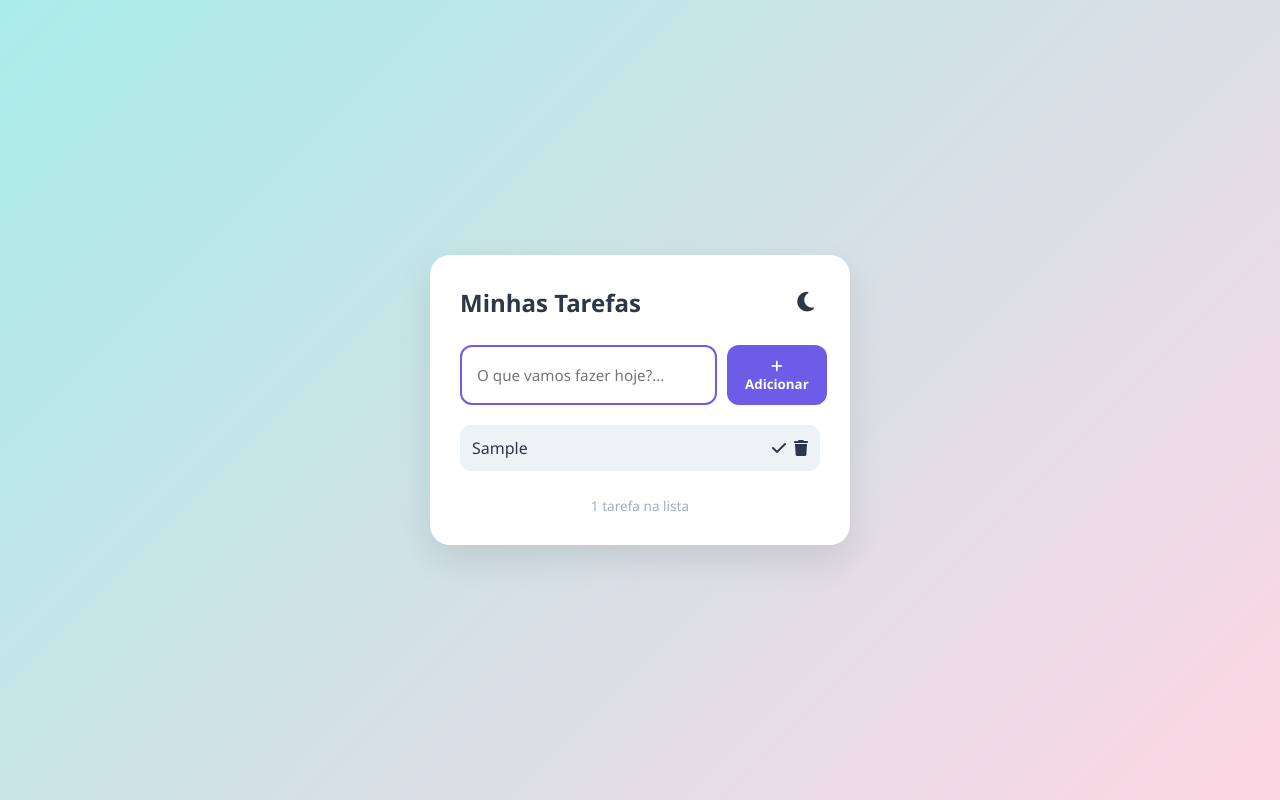
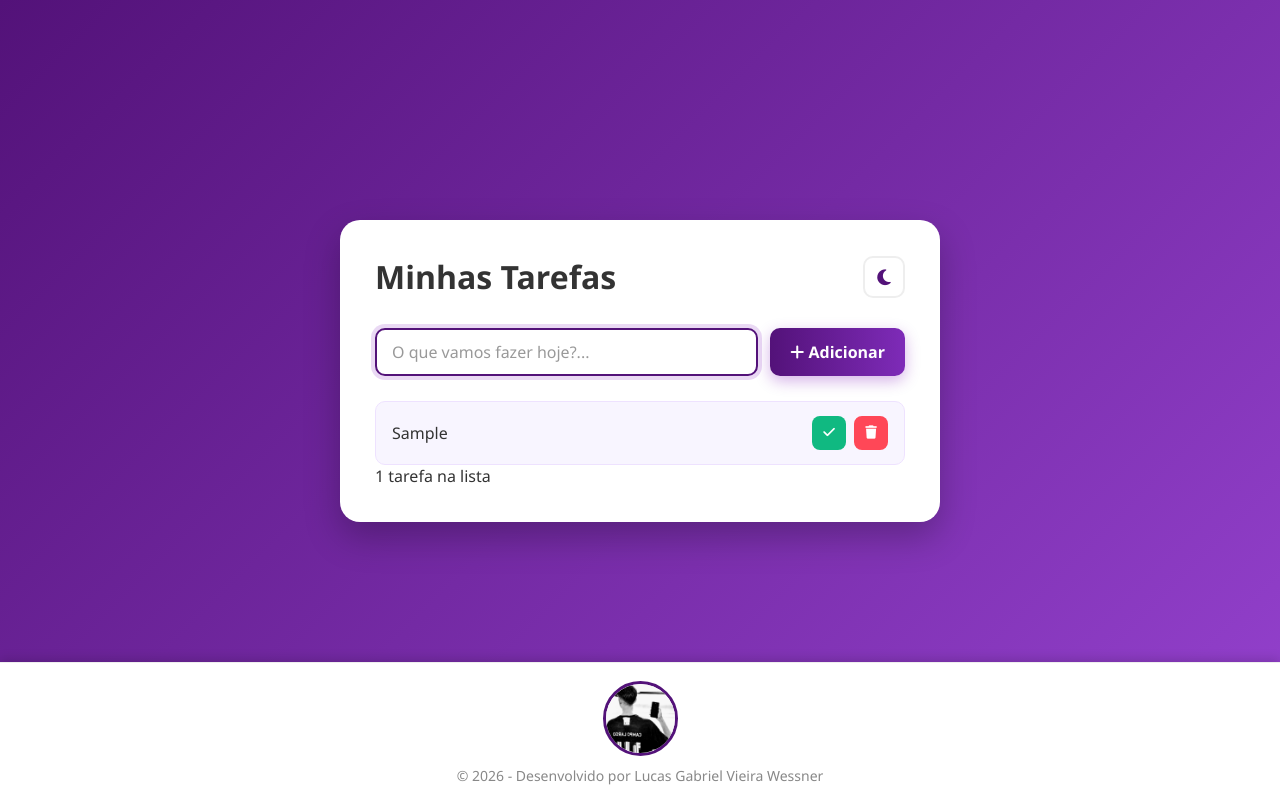
Before and after one commit to lucasgabrielwessner/CADASTRO_TAREFAS_SENAI_LUCASGABRIEL_V1, a plain HTML site: page index.html in a window 1280 px wide. Both pictures are taken after typing "Sample" into the empty fields and a click on the button "Adicionar". Drawn offline with Linux system fonts and the light colour scheme.

Commit message:
ARQUIVOS V1 FINALIZADOS

```diff
--- a/index.html
+++ b/index.html
@@ -8,6 +8,7 @@
     <link rel="stylesheet" href="https://cdnjs.cloudflare.com/ajax/libs/font-awesome/6.4.0/css/all.min.css">
 </head>
 <body>
+    <div class="container">
         <div class="cartao-aplicacao">
             <header class="cabecalho-aplicacao">
                 <h1>Minhas Tarefas</h1>
@@ -22,9 +23,12 @@
                 </button>
             </div>
             <ul id="lista-tarefas" class="lista-tarefas"></ul>
+            <span id="contador-tarefas">0 tarefas na lista</span>
             <footer class="rodape-aplicacao">
-            <span id="contador-tarefas">0 tarefas na lista</span>
+                <img src="me.jpg" alt="">
+                <p>&copy; 2026 - Desenvolvido por Lucas Gabriel Vieira Wessner</p>
             </footer>
+        </div>
     </div>
     <script src="script.js"></script>
 </body>
--- a/script.js
+++ b/script.js
@@ -14,7 +14,6 @@ function adicionarTarefa() {
     if (textoTarefa === '') return;
 
     const itemLista = document.createElement('li');
-    itemLista.classList.add('item-tarefa');
 
     const textoSpan = document.createElement('span');
     textoSpan.textContent = textoTarefa;
@@ -22,14 +21,15 @@ function adicionarTarefa() {
     const acoes = document.createElement('div');
     acoes.classList.add('acoes-tarefa');
     acoes.innerHTML = `
-        <button class="botao-acao concluir"><i class="fa-solid fa-check"></i></button>
-        <button class="botao-acao excluir"><i class="fa-solid fa-trash"></i></button>
+        <button class="concluir"><i class="fa-solid fa-check"></i></button>
+        <button class="excluir"><i class="fa-solid fa-trash"></i></button>
     `;
 
     itemLista.append(textoSpan, acoes);
 
+    // AQUI ESTAVA O ERRO - agora é 'concluida' igual ao CSS
     acoes.querySelector('.concluir').addEventListener('click', () => {
-        itemLista.classList.toggle('item-tarefa-concluida');
+        itemLista.classList.toggle('concluida');
     });
 
     acoes.querySelector('.excluir').addEventListener('click', () => {
--- a/style.css
+++ b/style.css
@@ -1,130 +1,331 @@
-:root {
-    --gradiente-fundo: linear-gradient(135deg, #a8edea 0%, #fed6e3 100%);
-    --fundo-cartao: #ffffff;
-    --cor-texto: #2d3748;
-    --cor-primaria: #6c5ce7;
-    --cor-primaria-destque: #5b4bc4;
-    --cor-borda: #edf2f7;
-    --cor-perigo: #ff7675;
-    --cor-concluido: #a0aec0;
-    --cor-correto: #00b894;
-}
-body.modo-escuro {
-    --gradiente-fundo: linear-gradient(135deg, #2d3748 0%, #1a202c 100%);
-    --fundo-cartao: #1a202c;
-    --cor-texto: #f7fafc;
-    --cor-borda: #4a5568;
-}
 * {
-    box-sizing: border-box;
     margin: 0;
     padding: 0;
-    font-family: 'Segoe UI', Tahoma, Geneva, Verdana, sans-serif;
-    transition: background 0.3s, color 0.3s;
+    box-sizing: border-box;
+    font-family: 'Segoe UI', Arial, sans-serif;
 }
+
 body {
-    background: var(--gradiente-fundo);
+    background: linear-gradient(135deg, #531279, #9542cf);
     min-height: 100vh;
+    padding: 40px 20px;
+    color: #333;
     display: flex;
-    justify-content: center;
+    flex-direction: column;
     align-items: center;
-    padding: 20px;
+    transition: background .3s ease;
 }
+
+.container {
+    width: 100%;
+    max-width: 600px;
+    margin: 180px auto 40px auto;
+}
+
 .cartao-aplicacao {
-    background: var(--fundo-cartao);
-    color: var(--cor-texto);
     width: 100%;
-    max-width: 420px;
+    background: #ffffff;
+    padding: 35px;
     border-radius: 20px;
-    padding: 30px;
-    box-shadow: 0 15px 35px rgba(0,0,0,0.1);
+    box-shadow: 0 15px 35px rgba(0, 0, 0, .25);
+    transition: background .3s, color .3s;
 }
+
 .cabecalho-aplicacao {
     display: flex;
     justify-content: space-between;
     align-items: center;
+    margin-bottom: 30px;
+}
+
+.cabecalho-aplicacao h1 {
+    color: #333;
+    font-size: 32px;
+}
+
+.botao-icone {
+    width: 42px;
+    height: 42px;
+    border: 2px solid #eee;
+    border-radius: 10px;
+    background: #fff;
+    cursor: pointer;
+    font-size: 18px;
+    color: #531279;
+    transition: .3s;
+}
+
+.botao-icone:hover {
+    background: #f3e8ff;
+    border-color: #531279;
+    transform: translateY(-2px);
+}
+
+.caixa-entrada {
+    display: flex;
+    gap: 12px;
     margin-bottom: 25px;
+}
+
+#campo-tarefa {
+    flex: 1;
+    height: 48px;
+    padding: 10px 15px;
+    border: 2px solid #ddd;
+    border-radius: 10px;
+    font-size: 16px;
+    outline: none;
+    transition: .3s;
+}
+
+#campo-tarefa:focus {
+    border-color: #531279;
+    box-shadow: 0 0 0 4px rgba(115, 2, 180, 0.15);
+}
+
+#campo-tarefa::placeholder {
+    color: #999;
+}
+
+.botao-principal {
+    height: 48px;
+    padding: 0 20px;
+    border: none;
+    border-radius: 10px;
+    background: linear-gradient(90deg, #531279, #7e2bb8);
+    color: white;
+    font-size: 16px;
+    font-weight: bold;
+    cursor: pointer;
+    transition: .3s;
+    box-shadow: 0 5px 15px rgba(115, 2, 180, 0.3);
+    white-space: nowrap;
+}
+
+.botao-principal:hover {
+    transform: translateY(-2px);
+    box-shadow: 0 8px 20px rgba(115, 2, 180, 0.4);
+}
+
+.lista-tarefas {
+    list-style: none;
+    display: flex;
+    flex-direction: column;
+    gap: 10px;
+    min-height: 50px;
+}
+
+.lista-tarefas li {
+    display: flex;
+    justify-content: space-between;
+    align-items: center;
     gap: 12px;
+    background: #f8f5ff;
+    border: 1px solid #eee2ff;
+    padding: 14px 16px;
+    border-radius: 10px;
+    transition: .2s;
+    animation: aparecer .25s ease;
 }
-.cabecalho-aplicacao h1 {
-    font-size: 1.5rem;
-    font-weight: 700;
-    margin: 0;
+
+.lista-tarefas li span {
+    flex: 1;
+    display: block;
+    text-align: left;
+    word-break: break-word;
+    color: #333;
+    font-size: 16px;
 }
-.botao-icone {
-    background: transparent;
+
+.acoes-tarefa {
+    display: flex;
+    gap: 8px;
+    flex-shrink: 0;
+}
+
+@keyframes aparecer {
+    from {
+        opacity: 0;
+        transform: translateY(5px);
+    }
+
+    to {
+        opacity: 1;
+        transform: translateY(0);
+    }
+}
+
+.lista-tarefas li.concluida {
+    background: #f0f0f0;
+    border-color: #e0e0e0;
+    opacity: 0.7;
+}
+
+.lista-tarefas li.concluida span {
+    text-decoration: line-through;
+    text-decoration-thickness: 2px;
+    opacity: 0.5;
+    color: #888;
+}
+
+.lista-tarefas li button {
     border: none;
+    width: 34px;
+    height: 34px;
+    border-radius: 8px;
+    color: white;
     cursor: pointer;
-    font-size: 1.4rem;
-    color: inherit;
-    padding: 6px;
-    border-radius: 50%;
+    transition: .2s;
     display: flex;
     align-items: center;
     justify-content: center;
-    transition: background 0.2s;
 }
-.botao-icone:hover { background: rgba(0,0,0,0.08); }
-.caixa-entrada { display: flex; gap: 10px; margin-bottom: 20px; }
-input[type="text"] {
-    flex: 1;
-    padding: 12px 15px;
-    border: 2px solid var(--cor-borda);
-    border-radius: 12px;
-    outline: none;
-    font-size: 0.95rem;
-    background: transparent;
-    color: var(--cor-texto);
+
+.lista-tarefas li .concluir {
+    background: #10b981;
 }
-input[type="text"]:focus { border-color: var(--cor-primaria); }
-.botao-principal {
-    background: var(--cor-primaria);
-    color: white;
-    border: none;
-    padding: 12px 18px;
-    border-radius: 12px;
-    font-weight: 600;
-    cursor: pointer;
-    transition: transform 0.1s, background 0.2s;
+
+.lista-tarefas li .concluir:hover {
+    background: #059669;
+    transform: scale(1.05);
 }
-.botao-principal:hover { background: var(--cor-primaria-destque); transform: translateY(-2px); }
-.lista-tarefas {
-    list-style: none;
-    max-height: 280px;
-    overflow-y: auto;
+
+.lista-tarefas li .excluir {
+    background: #ff4757;
 }
-.item-tarefa {
+
+.lista-tarefas li .excluir:hover {
+    background: #e84118;
+    transform: scale(1.05);
+}
+
+.lista-tarefas li.concluida .concluir {
+    background: #9ca3af;
+}
+
+.rodape-aplicacao {
+    margin-top: 25px;
+    padding-top: 18px;
+    border-top: 1px solid #eee;
+    text-align: center;
+    color: #888;
+    font-size: 14px;
+}
+.rodape-aplicacao {
+    margin-top: 25px;
+    padding-top: 18px;
+    border-top: 1px solid #eee;
     display: flex;
+    flex-direction: column; /* foto em cima */
     align-items: center;
-    justify-content: space-between;
-    padding: 12px;
-    background: var(--cor-borda);
-    border-radius: 10px;
-    margin-bottom: 10px;
-    animation: aparecer 0.3s ease;
+    gap: 10px;
+    text-align: center;
+    color: #888;
+    font-size: 14px;
 }
-.item-tarefa-concluida span {
-    text-decoration: line-through;
-    color: var(--cor-concluido);
+
+.rodape-aplicacao img {
+    width: 75px;
+    height: 75px;
+    border-radius: 50%;
+    object-fit: cover;
+    border: 3px solid #531279;
 }
-.acoes-tarefa { display: flex; gap: 8px; }
-.botao-acao {
-    background: none;
-    border: none;
-    cursor: pointer;
-    font-size: 1rem;
-    color: var(--cor-texto);
-    transition: color 0.2s;
+
+.rodape-aplicacao p {
+    margin: 0;
 }
-.botao-acao.concluir:hover { color: var(--cor-correto); }
-.botao-acao.excluir:hover { color: var(--cor-perigo); }
-.rodape-aplicacao {
-    margin-top: 15px;
-    font-size: 0.85rem;
-    color: var(--cor-concluido);
+
+/* MODO ESCURO */
+body.modo-escuro {
+    background: linear-gradient(135deg, #1a102a, #2d1b4e);
+}
+
+body.modo-escuro .cartao-aplicacao {
+    background: #1e1e2e;
+}
+
+body.modo-escuro .cabecalho-aplicacao h1,
+body.modo-escuro #contador-tarefas {
+    color: #f7fafc;
+}
+
+body.modo-escuro #campo-tarefa {
+    background: #2d2d44;
+    border-color: #4a4a6a;
+    color: #fff;
+}
+
+body.modo-escuro .botao-icone {
+    background: #2d2d44;
+    border-color: #4a4a6a;
+    color: #f7fafc;
+}
+
+body.modo-escuro .lista-tarefas li {
+    background: #2a2a40;
+    border-color: #3e3e5e;
+    color: #f7fafc;
+}
+
+body.modo-escuro .lista-tarefas li span {
+    color: #f7fafc;
+}
+
+body.modo-escuro .lista-tarefas li.concluida span {
+    color: #888;
+}
+
+body.modo-escuro .rodape-aplicacao {
+    border-color: #3e3e5e;
+}
+
+body.modo-escuro footer {
+    background: #1e1e2e;
+    color: #a1a1c2;
+    border-top: 1px solid #3e3e5e;
+    box-shadow: 0 -3px 10px rgba(0, 0, 0, .4);
+}
+
+body.modo-escuro .rodape-aplicacao {
+    border-color: #3e3e5e;
+}
+
+body.modo-escuro .rodape-aplicacao img {
+    border-color: #7e2bb8;
+}
+
+footer {
+    background: #ffffff;
     text-align: center;
+    padding: 15px;
+    color: #666;
+    box-shadow: 0 -3px 10px rgba(0, 0, 0, .15);
+    position: fixed;
+    bottom: 0;
+    left: 0;
+    width: 100%;
 }
-@keyframes aparecer {
-    from { opacity: 0; transform: translateY(10px); }
-    to { opacity: 1; transform: translateY(0); }
+
+@media (max-width: 600px) {
+    body {
+        padding: 20px 12px 80px 12px;
+    }
+
+    .cartao-aplicacao {
+        padding: 22px 18px;
+        border-radius: 14px;
+    }
+
+    .cabecalho-aplicacao h1 {
+        font-size: 24px;
+    }
+
+    .caixa-entrada {
+        flex-direction: column;
+    }
+
+    .botao-principal {
+        width: 100%;
+    }
 }
```
Also changed, not shown: me.jpg (added). Lines whose indentation alone changed are shown as unchanged.
